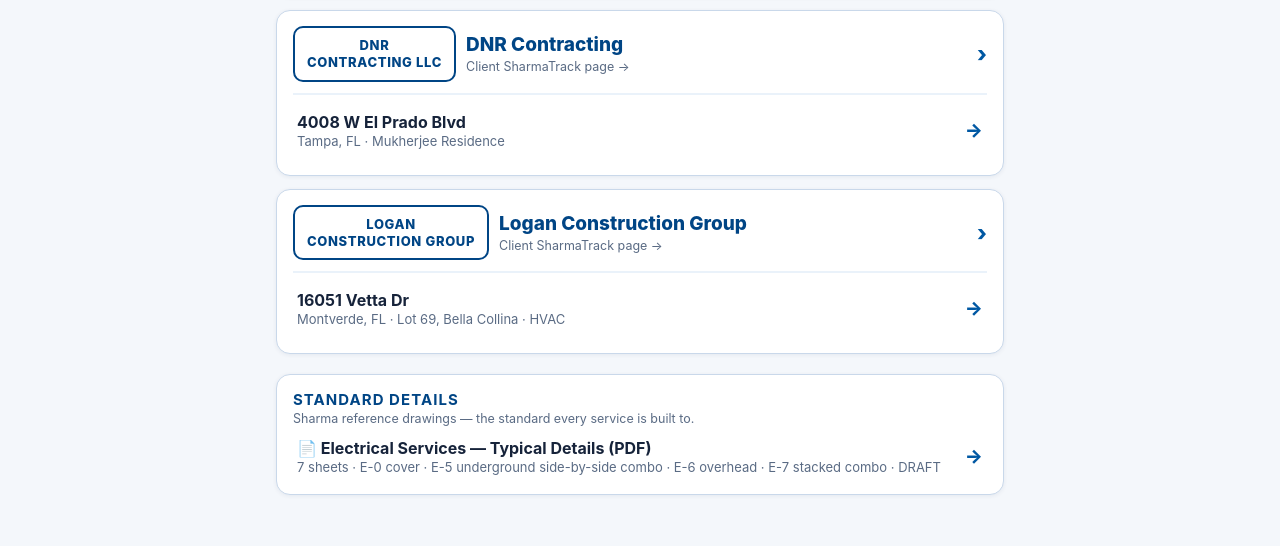
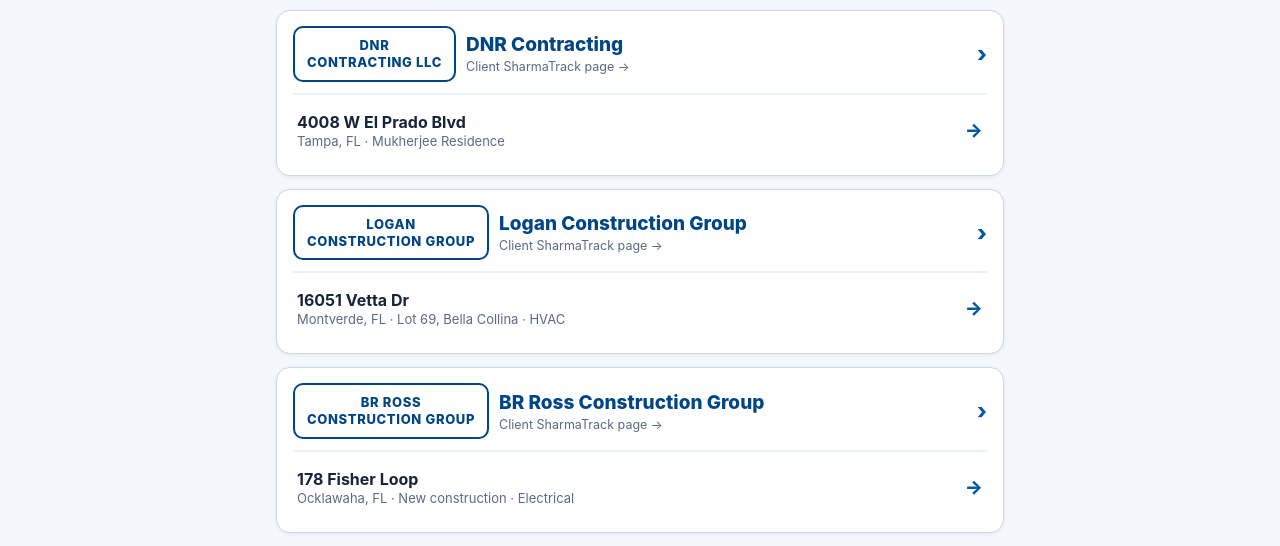
Before and after one commit to Sharmaelechvac/sharmatrack, a plain HTML site: page owner/index.html in a window 1280 px wide. Shown: the part 1626-2172 px from the top of the page. Drawn offline with Linux system fonts and the light colour scheme.

Commit message:
Owner Edition: add BR Ross Construction Group + 178 Fisher Loop

```diff
--- a/owner/index.html
+++ b/owner/index.html
@@ -141,6 +141,17 @@
       </div>
     </section>
 
+    <section class="client" data-search="br ross construction group fisher loop ocklawaha marion county electrical">
+      <a class="clienthead" href="https://sharmaelechvac.github.io/sharmatrack-brross/">
+        <span class="cbadge">BR ROSS<br>CONSTRUCTION GROUP</span>
+        <span><span class="cname">BR Ross Construction Group</span><span class="csub" style="display:block">Client SharmaTrack page →</span></span>
+        <span class="go">›</span>
+      </a>
+      <div class="jobs">
+        <a class="job" href="https://sharmaelechvac.github.io/sharmatrack-brross/fisher/"><span><span class="a">178 Fisher Loop</span><span class="b">Ocklawaha, FL · New construction · Electrical</span></span><span class="arr">→</span></a>
+      </div>
+    </section>
+
   </div>
   <p class="empty" id="empty" hidden>No clients or jobs match that search.</p>
 
```
